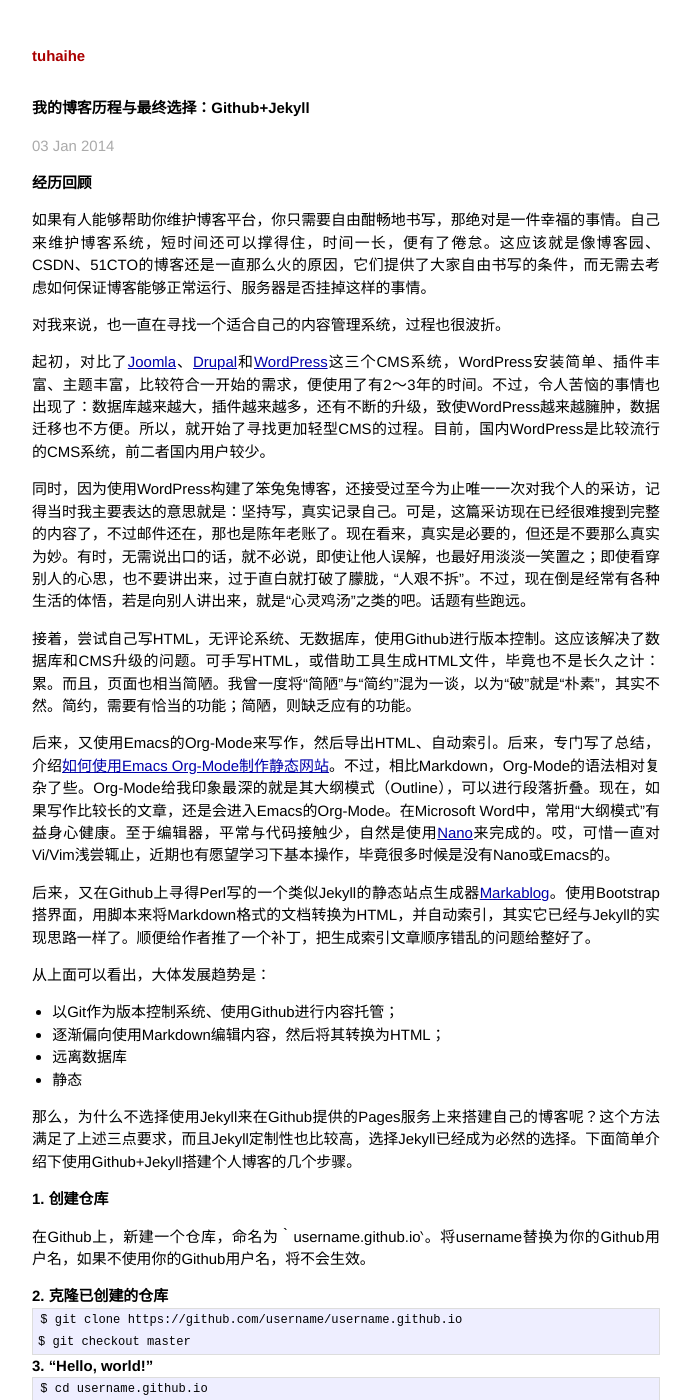
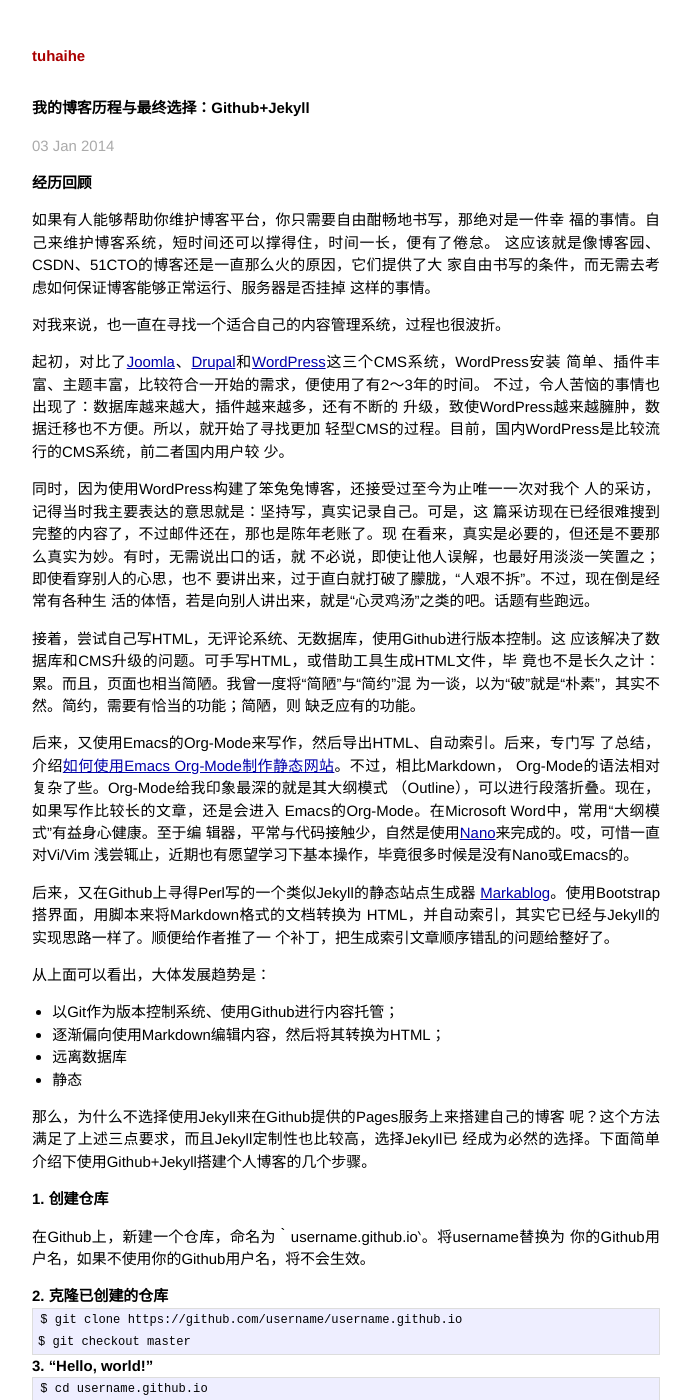
Before and after one commit to tuhaihe/tuhaihe.github.io, a Jekyll site: the page built from _posts/2014-01-03-use-jekyll-and-github-to-build-blog.markdown, in a window 1280 px wide and 1400 px high. Shown: the whole window, without its empty margins (294-985 px from the left). Built offline with Jekyll 4.4.1, drawn with Linux system fonts in a browser that asks for light colours; Markdown is read by kramdown in place of the engine named in the settings; some of the changed text lies outside the part shown.

```diff
--- a/_posts/2014-01-03-use-jekyll-and-github-to-build-blog.markdown
+++ b/_posts/2014-01-03-use-jekyll-and-github-to-build-blog.markdown
@@ -6,19 +6,47 @@ date:   2014-01-03
 
 # 经历回顾
 
-如果有人能够帮助你维护博客平台，你只需要自由酣畅地书写，那绝对是一件幸福的事情。自己来维护博客系统，短时间还可以撑得住，时间一长，便有了倦怠。这应该就是像博客园、CSDN、51CTO的博客还是一直那么火的原因，它们提供了大家自由书写的条件，而无需去考虑如何保证博客能够正常运行、服务器是否挂掉这样的事情。
+如果有人能够帮助你维护博客平台，你只需要自由酣畅地书写，那绝对是一件幸
+福的事情。自己来维护博客系统，短时间还可以撑得住，时间一长，便有了倦怠。
+这应该就是像博客园、CSDN、51CTO的博客还是一直那么火的原因，它们提供了大
+家自由书写的条件，而无需去考虑如何保证博客能够正常运行、服务器是否挂掉
+这样的事情。
 
 对我来说，也一直在寻找一个适合自己的内容管理系统，过程也很波折。
 
-起初，对比了[Joomla]、[Drupal]和[WordPress]这三个CMS系统，WordPress安装简单、插件丰富、主题丰富，比较符合一开始的需求，便使用了有2～3年的时间。不过，令人苦恼的事情也出现了：数据库越来越大，插件越来越多，还有不断的升级，致使WordPress越来越臃肿，数据迁移也不方便。所以，就开始了寻找更加轻型CMS的过程。目前，国内WordPress是比较流行的CMS系统，前二者国内用户较少。
+起初，对比了[Joomla]、[Drupal]和[WordPress]这三个CMS系统，WordPress安装
+简单、插件丰富、主题丰富，比较符合一开始的需求，便使用了有2～3年的时间。
+不过，令人苦恼的事情也出现了：数据库越来越大，插件越来越多，还有不断的
+升级，致使WordPress越来越臃肿，数据迁移也不方便。所以，就开始了寻找更加
+轻型CMS的过程。目前，国内WordPress是比较流行的CMS系统，前二者国内用户较
+少。
 
-同时，因为使用WordPress构建了笨兔兔博客，还接受过至今为止唯一一次对我个人的采访，记得当时我主要表达的意思就是：坚持写，真实记录自己。可是，这篇采访现在已经很难搜到完整的内容了，不过邮件还在，那也是陈年老账了。现在看来，真实是必要的，但还是不要那么真实为妙。有时，无需说出口的话，就不必说，即使让他人误解，也最好用淡淡一笑置之；即使看穿别人的心思，也不要讲出来，过于直白就打破了朦胧，“人艰不拆”。不过，现在倒是经常有各种生活的体悟，若是向别人讲出来，就是“心灵鸡汤”之类的吧。话题有些跑远。
+同时，因为使用WordPress构建了笨兔兔博客，还接受过至今为止唯一一次对我个
+人的采访，记得当时我主要表达的意思就是：坚持写，真实记录自己。可是，这
+篇采访现在已经很难搜到完整的内容了，不过邮件还在，那也是陈年老账了。现
+在看来，真实是必要的，但还是不要那么真实为妙。有时，无需说出口的话，就
+不必说，即使让他人误解，也最好用淡淡一笑置之；即使看穿别人的心思，也不
+要讲出来，过于直白就打破了朦胧，“人艰不拆”。不过，现在倒是经常有各种生
+活的体悟，若是向别人讲出来，就是“心灵鸡汤”之类的吧。话题有些跑远。
 
-接着，尝试自己写HTML，无评论系统、无数据库，使用Github进行版本控制。这应该解决了数据库和CMS升级的问题。可手写HTML，或借助工具生成HTML文件，毕竟也不是长久之计：累。而且，页面也相当简陋。我曾一度将“简陋”与“简约”混为一谈，以为“破”就是“朴素”，其实不然。简约，需要有恰当的功能；简陋，则缺乏应有的功能。
+接着，尝试自己写HTML，无评论系统、无数据库，使用Github进行版本控制。这
+应该解决了数据库和CMS升级的问题。可手写HTML，或借助工具生成HTML文件，毕
+竟也不是长久之计：累。而且，页面也相当简陋。我曾一度将“简陋”与“简约”混
+为一谈，以为“破”就是“朴素”，其实不然。简约，需要有恰当的功能；简陋，则
+缺乏应有的功能。
 
-后来，又使用Emacs的Org-Mode来写作，然后导出HTML、自动索引。后来，专门写了总结，介绍[如何使用Emacs Org-Mode制作静态网站]。不过，相比Markdown，Org-Mode的语法相对复杂了些。Org-Mode给我印象最深的就是其大纲模式（Outline），可以进行段落折叠。现在，如果写作比较长的文章，还是会进入Emacs的Org-Mode。在Microsoft Word中，常用“大纲模式”有益身心健康。至于编辑器，平常与代码接触少，自然是使用[Nano]来完成的。哎，可惜一直对Vi/Vim浅尝辄止，近期也有愿望学习下基本操作，毕竟很多时候是没有Nano或Emacs的。
+后来，又使用Emacs的Org-Mode来写作，然后导出HTML、自动索引。后来，专门写
+了总结，介绍[如何使用Emacs Org-Mode制作静态网站]。不过，相比Markdown，
+Org-Mode的语法相对复杂了些。Org-Mode给我印象最深的就是其大纲模式
+（Outline），可以进行段落折叠。现在，如果写作比较长的文章，还是会进入
+Emacs的Org-Mode。在Microsoft Word中，常用“大纲模式”有益身心健康。至于编
+辑器，平常与代码接触少，自然是使用[Nano]来完成的。哎，可惜一直对Vi/Vim
+浅尝辄止，近期也有愿望学习下基本操作，毕竟很多时候是没有Nano或Emacs的。
 
-后来，又在Github上寻得Perl写的一个类似Jekyll的静态站点生成器[Markablog]。使用Bootstrap搭界面，用脚本来将Markdown格式的文档转换为HTML，并自动索引，其实它已经与Jekyll的实现思路一样了。顺便给作者推了一个补丁，把生成索引文章顺序错乱的问题给整好了。
+后来，又在Github上寻得Perl写的一个类似Jekyll的静态站点生成器
+[Markablog]。使用Bootstrap搭界面，用脚本来将Markdown格式的文档转换为
+HTML，并自动索引，其实它已经与Jekyll的实现思路一样了。顺便给作者推了一
+个补丁，把生成索引文章顺序错乱的问题给整好了。
 
 从上面可以看出，大体发展趋势是：
 
@@ -27,11 +55,14 @@ date:   2014-01-03
 * 远离数据库
 * 静态
 
-那么，为什么不选择使用Jekyll来在Github提供的Pages服务上来搭建自己的博客呢？这个方法满足了上述三点要求，而且Jekyll定制性也比较高，选择Jekyll已经成为必然的选择。下面简单介绍下使用Github+Jekyll搭建个人博客的几个步骤。
+那么，为什么不选择使用Jekyll来在Github提供的Pages服务上来搭建自己的博客
+呢？这个方法满足了上述三点要求，而且Jekyll定制性也比较高，选择Jekyll已
+经成为必然的选择。下面简单介绍下使用Github+Jekyll搭建个人博客的几个步骤。
 
 ## 1. 创建仓库
 
-在Github上，新建一个仓库，命名为‵username.github.io‵。将username替换为你的Github用户名，如果不使用你的Github用户名，将不会生效。
+在Github上，新建一个仓库，命名为‵username.github.io‵。将username替换为
+你的Github用户名，如果不使用你的Github用户名，将不会生效。
 
 ## 2. 克隆已创建的仓库
 
@@ -46,11 +77,14 @@ date:   2014-01-03
 	$ git commit -m '第一次提交'
 	$ git push
 
-打开 username.github.io，已经可以看到“你好，世界！”了。我们的第一步已经顺利完成，下面开始Jekyll的安装。如果你有独立域名，想要将此域名转到该站点，须在该仓库下新建一个名为 CNAME 的文件，里面填写独立域名，如:
+打开 username.github.io，已经可以看到“你好，世界！”了。我们的第一步已经
+顺利完成，下面开始Jekyll的安装。如果你有独立域名，想要将此域名转到该站
+点，须在该仓库下新建一个名为 CNAME 的文件，里面填写独立域名，如:
 
 	tuhaihe.com
 
-同时，还要设置DNS，将原域名的 A 记录指向IP地址：204.232.175.78。这样在访问 tuhaihe.com 的时候，就会转到新建的站点。
+同时，还要设置DNS，将原域名的 A 记录指向IP地址：204.232.175.78。这样在
+访问 tuhaihe.com 的时候，就会转到新建的站点。
 
 ## 4. 安装Jekyll
 
@@ -61,11 +95,14 @@ date:   2014-01-03
 
 ## 5. 生成基本站点
 
-在 tuhaihe.github.io 上一层目录执行下面命令，新生成的基础内容会覆盖我们刚才里面的“Hello, world!”：
+在 tuhaihe.github.io 上一层目录执行下面命令，新生成的基础内容会覆盖我们
+刚才里面的“Hello, world!”：
 
 	$ jekyll new tuhaihe.github.io
 
-然后，运行`jekyll serve`，在浏览器中打开 `0.0.0.0:4000`，即可查看效果。当然，这只是一个最基本的效果，你如果需要其他更加好看地界面，可以去搜索一些Jekyll模板，或者自己折腾。
+然后，运行`jekyll serve`，在浏览器中打开 `0.0.0.0:4000`，即可查看效果。
+当然，这只是一个最基本的效果，你如果需要其他更加好看地界面，可以去搜索
+一些Jekyll模板，或者自己折腾。
 
 OK，基本过程完成！
 
```
Also changed, not shown: _posts/2013-04-21-gnu-nano.markdown (+5 -5 lines), 1 other file.
